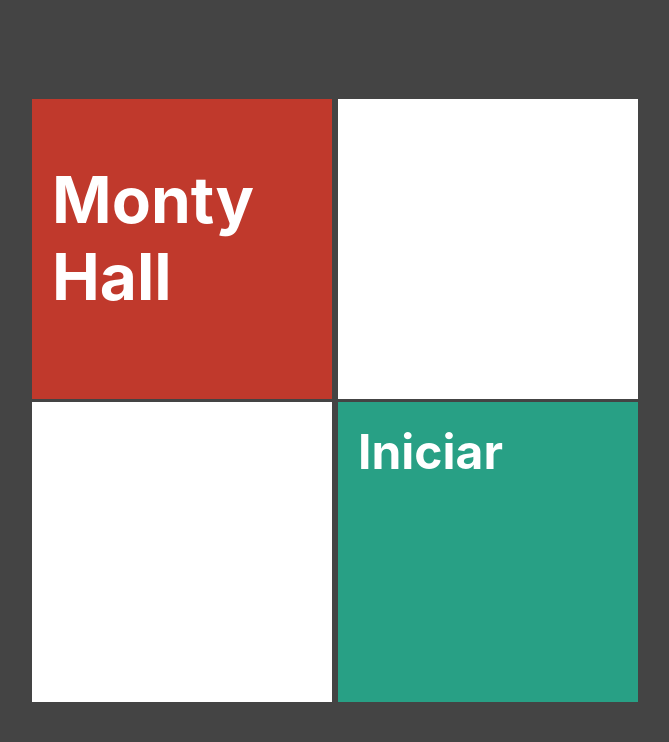
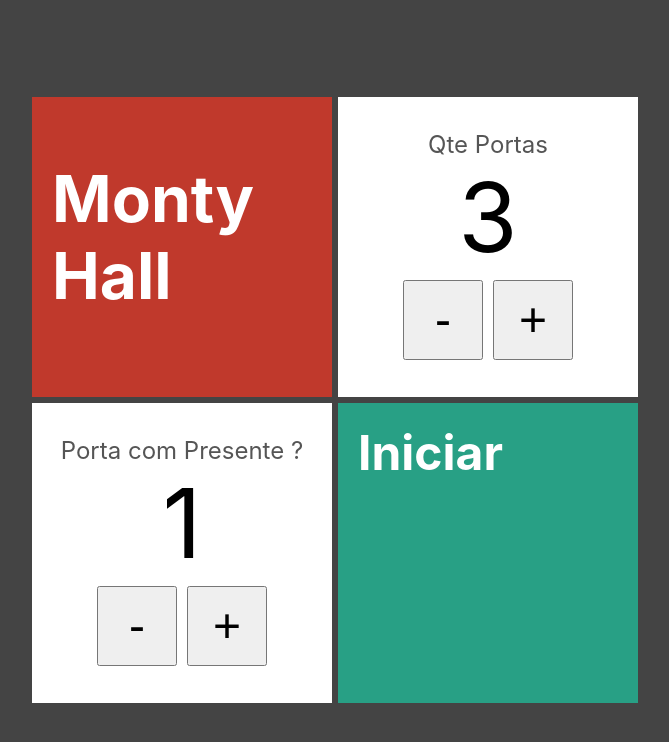
Before and after one commit to davihenrique/atividade-nextjs-portas, a Next.js app: page / in a window 1280 px wide. Shown: the top 742 px of the page, without its empty margins (305-974 px from the left). Built offline with nearby package versions, Linux system fonts and the light colour scheme.

Commit message:
final atividde

```diff
--- /dev/null
+++ b/components/EntradaNumerica.tsx
@@ -0,0 +1,28 @@
+import { text } from "stream/consumers";
+import style from "../styles/EntradaNumerica.module.css";
+
+interface EntradaNumericaProps {
+  text: string;
+  value: number;
+  onChange: (newValue: number) => void;
+}
+
+export default function EntradaNumerica(props: EntradaNumericaProps) {
+  const dec = () => props.onChange(props.value - 1);
+  const inc = () => props.onChange(props.value + 1);
+
+  return (
+    <div className={style.entradaNumerica}>
+      <span className={style.text}>{props.text}</span>
+      <span className={style.value}>{props.value}</span>
+      <div className={style.botoes}>
+        <button className={style.btn} onClick={dec}>
+          -
+        </button>
+        <button className={style.btn} onClick={inc}>
+          +
+        </button>
+      </div>
+    </div>
+  );
+}
--- a/pages/index.tsx
+++ b/pages/index.tsx
@@ -1,21 +1,38 @@
 import styles from "../styles/Formulario.module.css";
 import Cartao from "../components/cartao";
 import Link from "next/link";
+import EntradaNumerica from "../components/EntradaNumerica";
+import { useState } from "react";
 
 export default function Formulario() {
+  const [qtdePortas, setQtdePortas] = useState(3);
+  const [comPresente, setComPresente] = useState(1);
+
   return (
     <div className={styles.formulario}>
       <div>
         <Cartao bgcolor="#c0392c">
           <h1>Monty Hall</h1>
         </Cartao>
-        <Cartao></Cartao>
+        <Cartao>
+          <EntradaNumerica
+            text="Qte Portas"
+            value={qtdePortas}
+            onChange={(novaQtde) => setQtdePortas(novaQtde)}
+          />
+        </Cartao>
       </div>
 
       <div>
-        <Cartao></Cartao>
+        <Cartao>
+          <EntradaNumerica
+            text="Porta com Presente ?"
+            value={comPresente}
+            onChange={(novaQtde) => setComPresente(novaQtde)}
+          />
+        </Cartao>
         <Cartao bgcolor="#28a085">
-          <Link href={`/jogo/4/2`}>
+          <Link href={`/jogo/${qtdePortas}/${comPresente}`}>
             <h2 className={styles.link}>Iniciar</h2>
           </Link>
         </Cartao>
--- /dev/null
+++ b/styles/EntradaNumerica.module.css
@@ -0,0 +1,32 @@
+.entradaNumerica {
+  display: flex;
+  flex: 1;
+  flex-direction: column;
+  align-items: center;
+  justify-content: center;
+  color: black;
+}
+
+.text {
+  color: #555;
+  font-size: 1.5rem;
+}
+
+.value {
+  font-size: 6rem;
+}
+
+.botoes {
+  display: flex;
+}
+
+.btn {
+  display: flex;
+  justify-content: center;
+  align-items: center;
+  font-size: 3rem;
+  height: 80px;
+  width: 80px;
+  margin: 5px;
+  margin: none;
+}
--- a/styles/Formulario.module.css
+++ b/styles/Formulario.module.css
@@ -1,8 +1,13 @@
-.formulario{
+.formulario {
   display: flex;
+  flex-direction: column;
   justify-content: center;
   align-items: center;
   height: 100vh;
+}
+
+.formulario > div {
+  display: flex;
 }
 
 .link {
```
Also changed, not shown: pages/jogo/[portas]/[temPresente].tsx (+15 -1 lines). Lines whose indentation alone changed are shown as unchanged.
